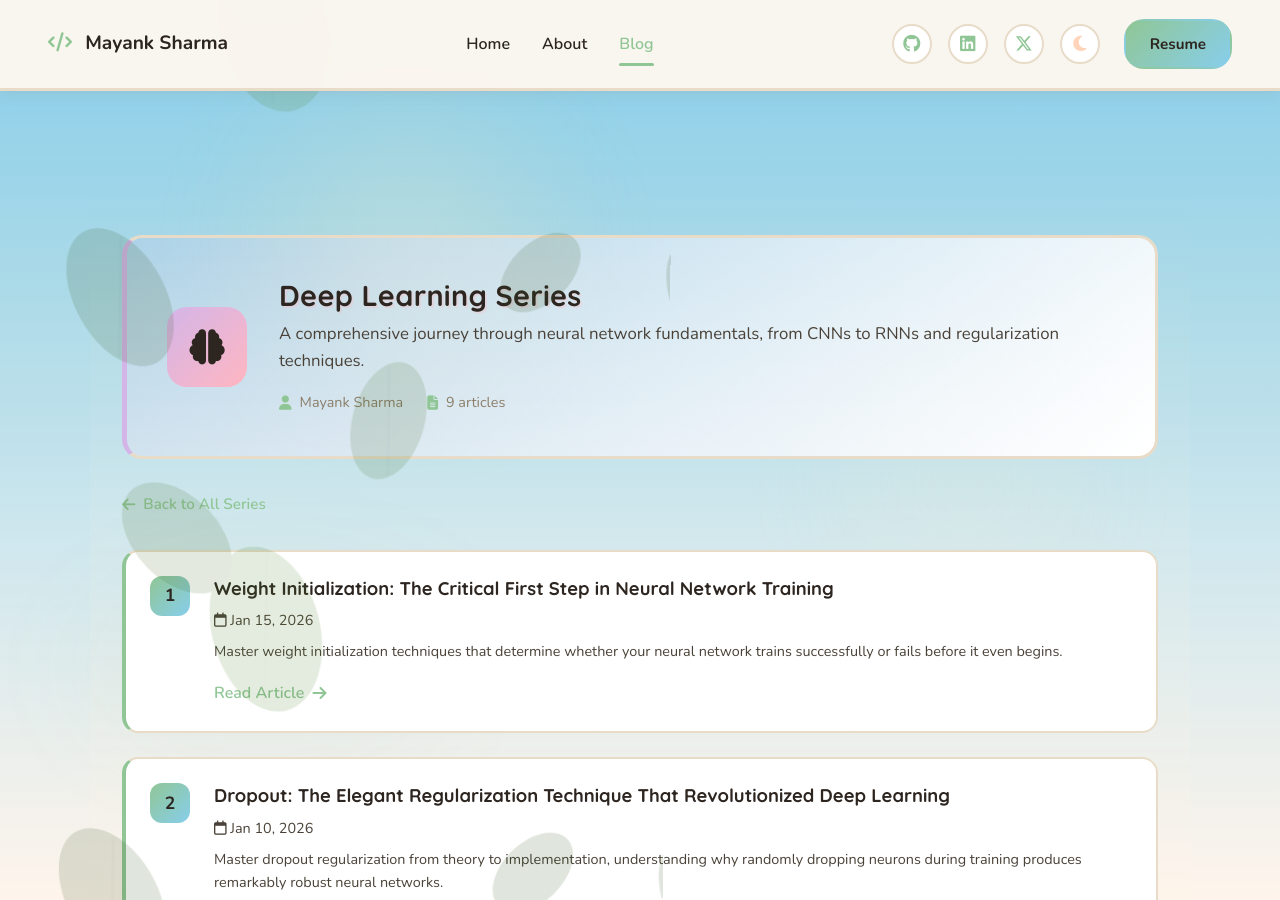
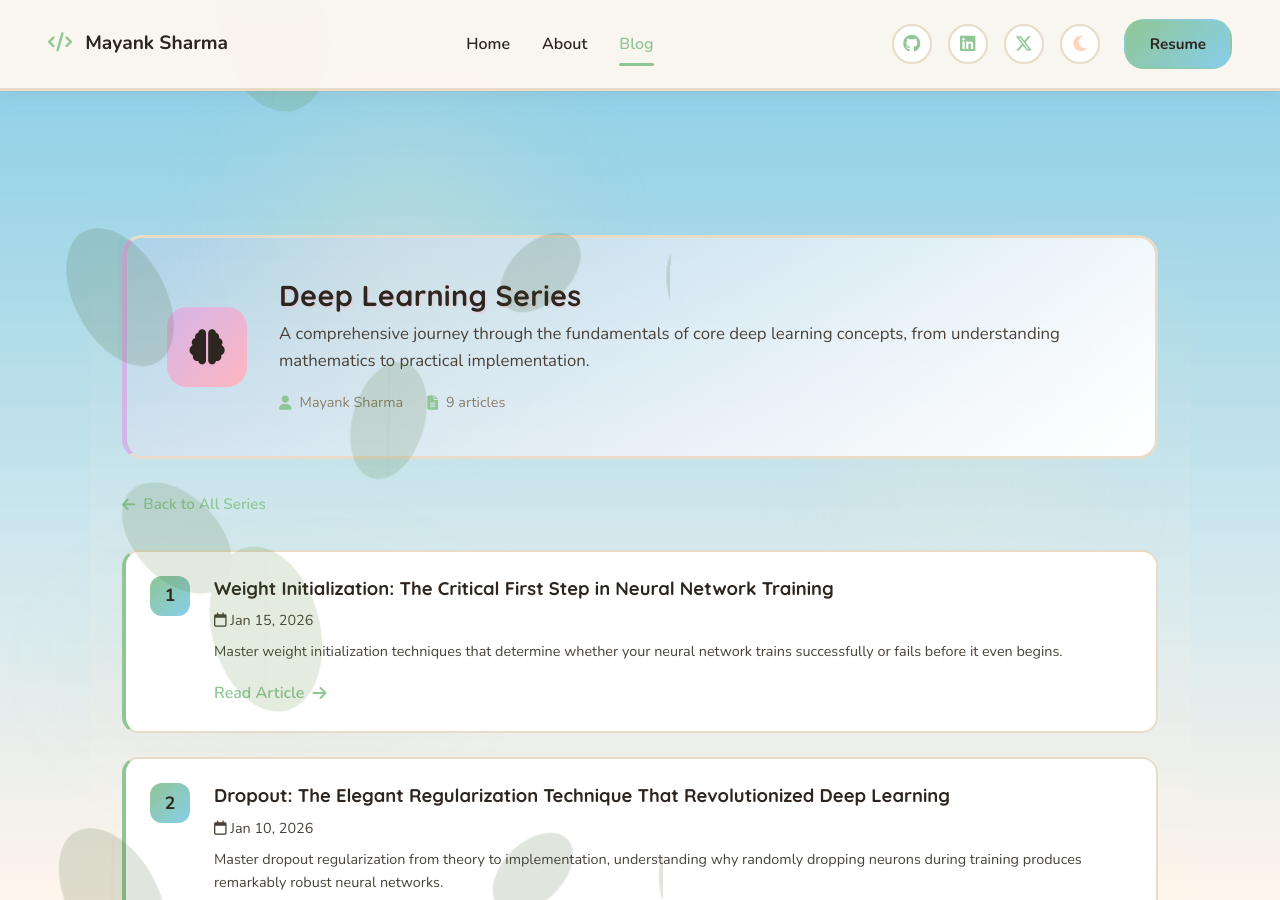
Before and after one commit to mayank1101/mayank1101.github.io, a Jekyll site: the page built from series/deep-learning/index.html, in a window 1280 px wide and 900 px high. Built offline with Jekyll 4.4.1, drawn with Linux system fonts in a browser that asks for light colours.

Commit message:
upated series description

```diff
--- a/_data/series.yml
+++ b/_data/series.yml
@@ -1,6 +1,6 @@
 - name: "Deep Learning Series"
   slug: "deep-learning"
-  description: "A comprehensive journey through theory, from understanding mathematics to practical implementation."
+  description: "A comprehensive journey through the fundamentals of core deep learning concepts, from understanding mathematics to practical implementation."
   accent_color: "purple"
   icon: "fas fa-brain"
   author: "Mayank Sharma"
--- a/series/deep-learning/index.html
+++ b/series/deep-learning/index.html
@@ -2,7 +2,7 @@
 layout: series
 title: "Deep Learning Series"
 series_name: "Deep Learning Series"
-description: "A comprehensive journey through neural network fundamentals, from CNNs to RNNs and regularization techniques."
+description: "A comprehensive journey through the fundamentals of core deep learning concepts, from understanding mathematics to practical implementation."
 accent_color: "purple"
 icon: "fas fa-brain"
 author: "Mayank Sharma"
```
